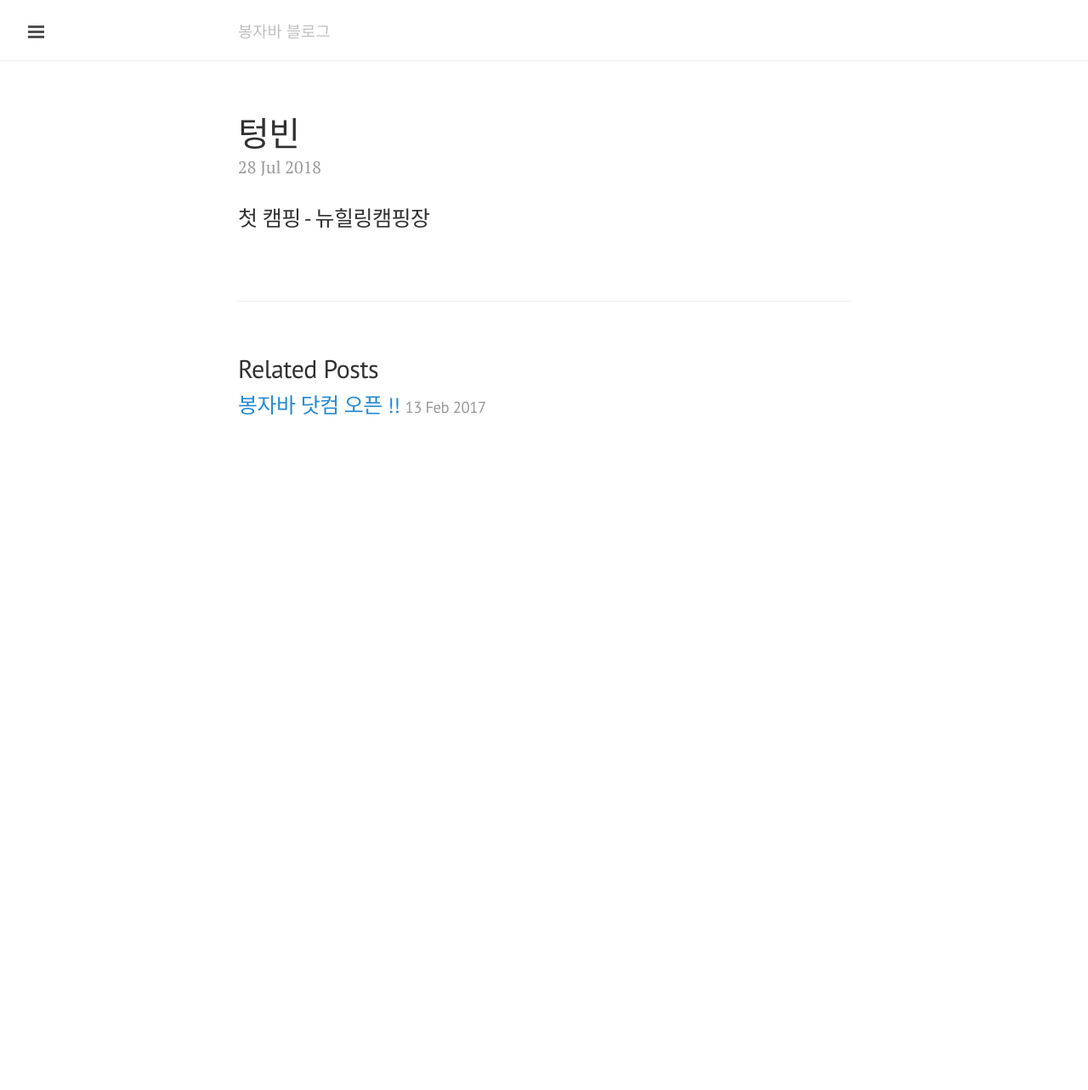
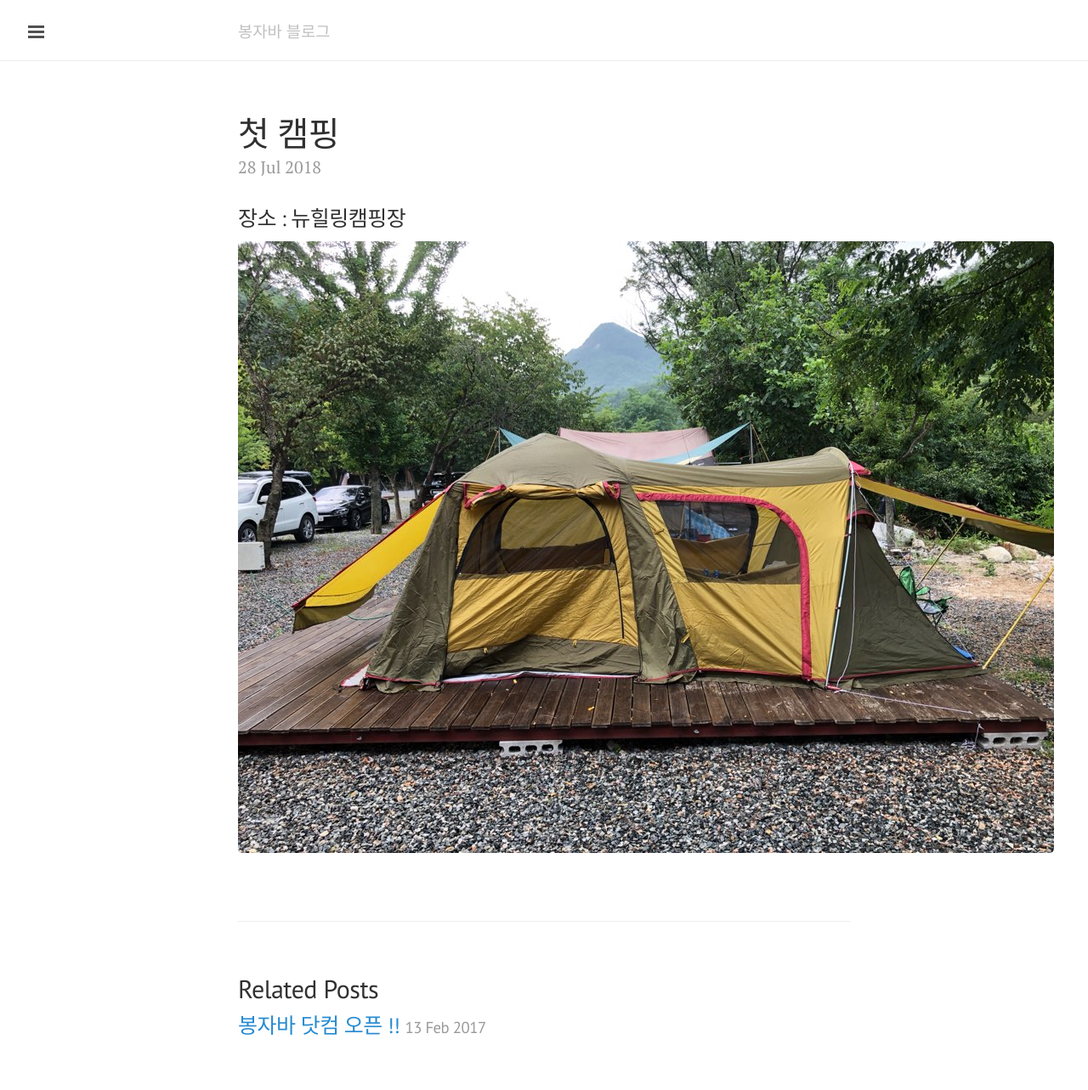
Before and after one commit to bongjava/bongjava.io, a Jekyll site: the page built from _posts/2018-07-28-1st 뉴힐링캠핑장.md, in a window 1280 px wide. Shown: the whole page at 85% size. Built offline with Jekyll 4.4.1, drawn with Linux system fonts in a browser that asks for light colours; before the commit the page ends 900 px from its top, so only the background shows below that.

Commit message:
2018-07-28 posting

```diff
--- a/_posts/2018-07-28-1st 뉴힐링캠핑장.md
+++ b/_posts/2018-07-28-1st 뉴힐링캠핑장.md
@@ -1,6 +1,9 @@
 ---
 layout: post
-title: 텅빈
+title: 첫 캠핑
 ---
 
-### 첫 캠핑 - 뉴힐링캠핑장
+### 장소 : 뉴힐링캠핑장
+
+
+![Alt text](/public/img/0001/KakaoTalk_Photo_2018-08-03-16-18-53.jpeg)
```
Also changed, not shown: public/img/0001/KakaoTalk_Photo_2018-08-03-16-18-53.jpeg (added), public/img/0001/KakaoTalk_Photo_2018-08-03-16-18-54.jpeg (added), public/img/0001/KakaoTalk_Photo_2018-08-03-16-18-56.jpeg (added), public/img/0001/KakaoTalk_Photo_2018-08-03-16-18-58.jpeg (added), public/img/0001/KakaoTalk_Photo_2018-08-03-16-19-00.jpeg (added), public/img/0001/KakaoTalk_Photo_2018-08-03-16-19-02.jpeg (added), public/img/0001/KakaoTalk_Photo_2018-08-03-16-19-04.jpeg (added), public/img/0001/KakaoTalk_Photo_2018-08-03-16-19-06.jpeg (added), public/img/0001/KakaoTalk_Photo_2018-08-03-16-19-08.jpeg (added), public/img/0001/KakaoTalk_Photo_2018-08-03-16-19-10.jpeg (added), public/img/0001/KakaoTalk_Photo_2018-08-03-16-19-12.jpeg (added), public/img/0001/KakaoTalk_Photo_2018-08-03-16-19-14.jpeg (added), public/img/0001/KakaoTalk_Photo_2018-08-03-16-19-16.jpeg (added), 1 other file.
